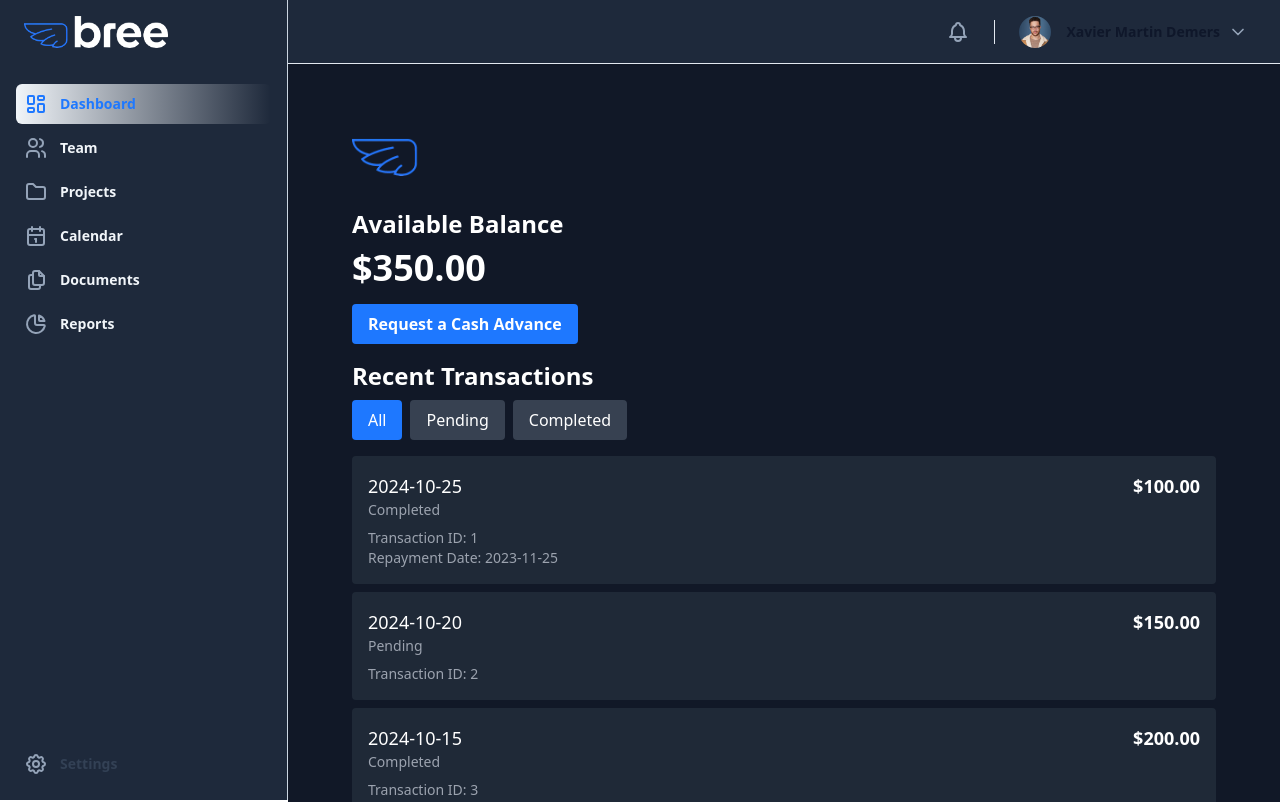
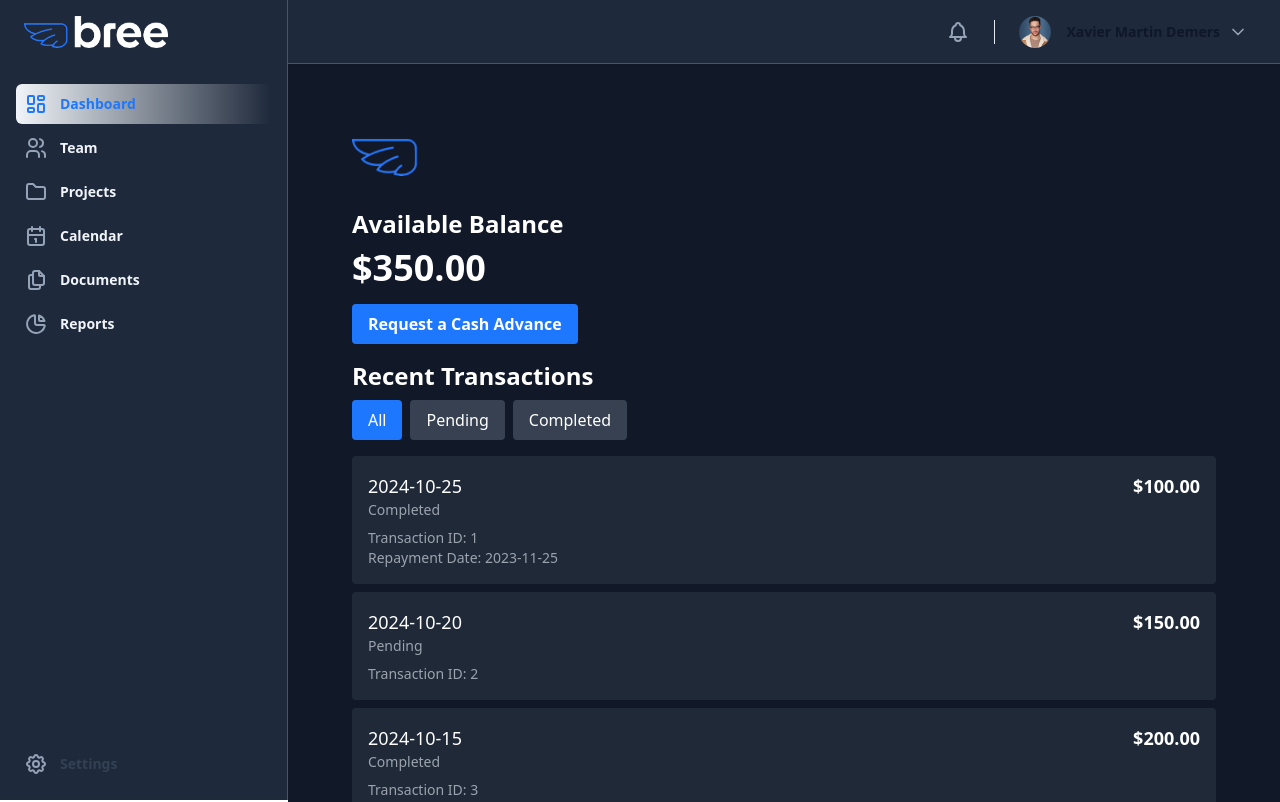
Before and after one commit to Xavier-MD/cash-advance-dashboard, a React (Create React App) app: page / in a window 1280 px wide. Shown: the top 802 px of the page. Built offline with nearby package versions, Linux system fonts and the light colour scheme.

Commit message:
Edited Sidebar component's border color.

```diff
--- a/src/components/Sidebar.tsx
+++ b/src/components/Sidebar.tsx
@@ -76,7 +76,6 @@ export default function Sidebar() {
                   </button>
                 </div>
               </TransitionChild>
-              {/* Sidebar component, swap this element with another sidebar if you like */}
               <div className="flex grow flex-col gap-y-5 overflow-y-auto bg-white px-6 pb-4">
                 <div className="flex h-16 shrink-0 items-center">
                   <img
@@ -138,10 +137,9 @@ export default function Sidebar() {
             </DialogPanel>
           </div>
         </Dialog>
-
         {/* Static sidebar for desktop */}
         <div className="hidden lg:fixed lg:inset-y-0 lg:z-50 lg:flex lg:w-72 lg:flex-col">
-          <div className="flex grow flex-col gap-y-5 overflow-y-auto border-r border-slate-300 bg-slate-800 px-6 pb-4">
+          <div className="flex grow flex-col gap-y-5 overflow-y-auto border-r border-slate-600 bg-slate-800 px-6 pb-4">
             <div className="flex h-16 shrink-0 items-center">
               <img
                 alt="Bree Logo"
@@ -202,7 +200,7 @@ export default function Sidebar() {
           </div>
         </div>
         <div className="lg:pl-72">
-          <div className="sticky top-0 z-40 flex h-16 shrink-0 justify-between items-center gap-x-4 border-b border-slate-200 bg-slate-800 px-4 shadow-sm sm:gap-x-6 sm:px-6 lg:px-8">
+          <div className="sticky top-0 z-40 flex h-16 shrink-0 justify-between items-center gap-x-4 border-b border-slate-600 bg-slate-800 px-4 shadow-sm sm:gap-x-6 sm:px-6 lg:px-8">
             <div>
               <button
                 type="button"
```
